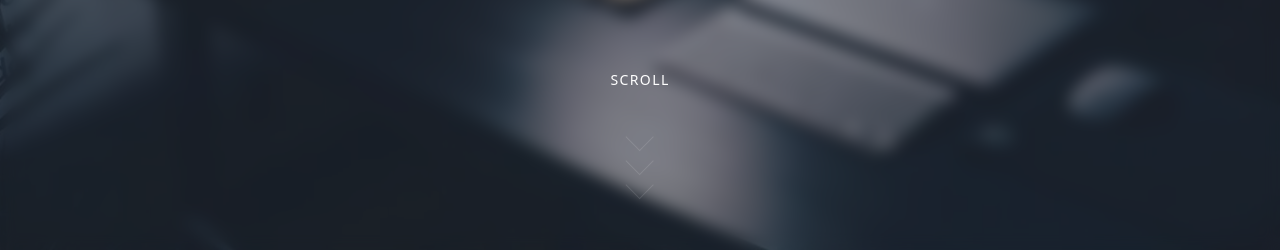
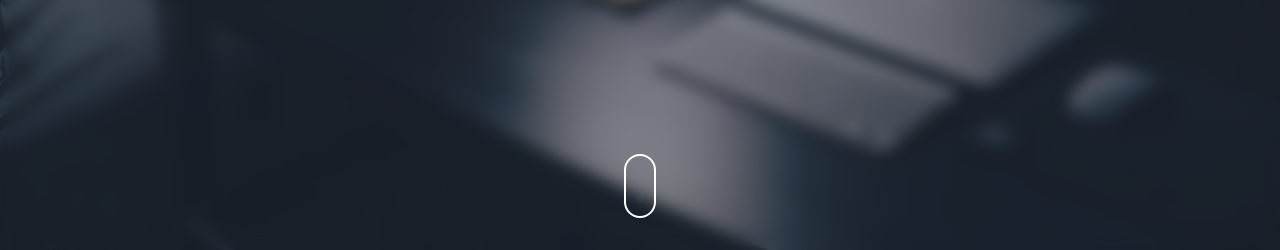
Before and after one commit to MarioMilosevic/Portfolio-app, a React (Vite) app: page / in a window 1280 px wide. Shown: the part 550-800 px from the top of the page. Built offline with nearby package versions, Linux system fonts and the light colour scheme.

Commit message:
Modify scroll down indicator

```diff
--- a/src/components/ui/about/About.tsx
+++ b/src/components/ui/about/About.tsx
@@ -2,10 +2,12 @@ import Section from "@/components/ui/others/Section";
 import Subtitle from "@/components/ui/others/Subtitle";
 import ContactInformation from "@/components/ui/about/ContactInformation";
 import Description from "@/components/ui/about/Description";
+import { useRef } from "react";
 
 const About = () => {
+  const aboutRef = useRef<HTMLElement | null>(null)
   return (
-    <Section>
+    <Section id="about" >
       <Subtitle>About me</Subtitle>
       <div className="flex py-4">
         <ContactInformation />
--- a/src/components/ui/experience/Experience.tsx
+++ b/src/components/ui/experience/Experience.tsx
@@ -3,7 +3,7 @@ import Section from "@/components/ui/others/Section";
 
 const Experience = () => {
   return (
-    <Section>
+    <Section id="experience">
       <Subtitle>Experience</Subtitle>
     </Section>
   );
--- a/src/components/ui/hero/Hero.tsx
+++ b/src/components/ui/hero/Hero.tsx
@@ -1,13 +1,15 @@
 import { FaGithub, FaLinkedin } from "react-icons/fa";
 import { motion } from "motion/react";
+import { useRef } from "react";
 import HeroIcon from "@/components/ui/hero/HeroIcon";
 import Section from "@/components/ui/others/Section";
 import ScrollDownIndicator from "@/components/ui/others/ScrollDownIndicator";
 
 const Hero = () => {
+  const heroRef = useRef<HTMLElement | null>(null);
   const iconSize = 25;
   return (
-    <Section className="max-w-full pt-0">
+    <Section id="hero" className="max-w-full pt-0" ref={heroRef}>
       <div
         className="hero min-h-screen relative"
         style={{
@@ -43,16 +45,10 @@ const Hero = () => {
                 className="flex gap-4 items-center"
               >
                 <HeroIcon path="https://github.com/MarioMilosevic">
-                  <FaGithub
-                    size={iconSize}
-                    color="white"
-                  />
+                  <FaGithub size={iconSize} color="white" />
                 </HeroIcon>
                 <HeroIcon path="https://www.linkedin.com/in/mario-milosevic/">
-                  <FaLinkedin
-                    size={iconSize}
-                    color="white"
-                  />
+                  <FaLinkedin size={iconSize} color="white" />
                 </HeroIcon>
                 <HeroIcon path="/">
                   <p className="text-white text-lg">Resume</p>
--- a/src/components/ui/others/ScrollDownIndicator.tsx
+++ b/src/components/ui/others/ScrollDownIndicator.tsx
@@ -1,34 +1,18 @@
 import { motion } from "motion/react";
 
 const ScrollDownIndicator = () => {
-  const arrowVariants = {
-    initial: { opacity: 0, x: -20, y: -20 },
-    animate: {
-      opacity: [0, 1, 0],
-      x: [-20, 0, 20],
-      y: [-20, 0, 20],
-      transition: {
-        duration: 2,
-        repeat: Infinity,
-      },
-    },
-  };
-
   return (
-    <button className="absolute bottom-20 right-1/2 translate-x-1/2 z-40 cursor-pointer flex flex-col items-center gap-3">
-      <span className="text-white text-sm tracking-widest">SCROLL</span>
-      <div className="flex flex-col items-center gap-1">
-        {[0, 0.2, 0.4].map((delay, i) => (
-          <motion.span
-            key={i}
-            className="block w-5 h-5 border-b border-r border-white rotate-45"
-            variants={arrowVariants}
-            initial="initial"
-            animate="animate"
-            transition={{ duration: 2, repeat: Infinity, delay }}
-          />
-        ))}
-      </div>
+    <button className="w-8 h-16 border-2 border-white rounded-3xl z-40 flex justify-center items-start absolute bottom-8 right-1/2 translate-x-1/2 cursor-pointer">
+      <motion.div
+        className="w-2 h-2 rounded-full bg-[#99aab5] absolute"
+        initial={{ bottom: "80%", opacity: 1 }}
+        animate={{ bottom: "20%", opacity: 0 }}
+        transition={{
+          duration: 2,
+          repeat: Infinity,
+          ease: "easeInOut",
+        }}
+      />
     </button>
   );
 };
--- a/src/components/ui/others/Section.tsx
+++ b/src/components/ui/others/Section.tsx
@@ -1,17 +1,24 @@
 import { cn } from "@/lib/utils";
+import React, { forwardRef } from "react";
 
-export const Section = ({
-  children,
-  className,
-}: {
+type SectionProps = {
   children: React.ReactNode;
   className?: string;
-}) => {
-  return (
-    <section className={cn("pt-12 pb-12 max-w-[1280px] mx-auto", className)}>
-      {children}
-    </section>
-  );
+  id: string;
 };
 
+export const Section = forwardRef<HTMLElement, SectionProps>(
+  ({ children, className, id }, ref) => {
+    return (
+      <section
+        id={id}
+        ref={ref}
+        className={cn("pt-12 pb-12 max-w-[1280px] mx-auto", className)}
+      >
+        {children}
+      </section>
+    );
+  }
+);
+
 export default Section;
--- a/src/lib/utils.ts
+++ b/src/lib/utils.ts
@@ -2,5 +2,9 @@ import clsx, { ClassValue } from "clsx";
 import { twMerge } from "tailwind-merge";
 
 export function cn(...inputs: ClassValue[]) {
-    return twMerge(clsx(inputs))
+  return twMerge(clsx(inputs));
 }
+
+export function scrollToSection(ref: React.RefObject<HTMLElement>) {
+  ref.current.scrollIntoView({ behavior: "smooth" });
+}
```
